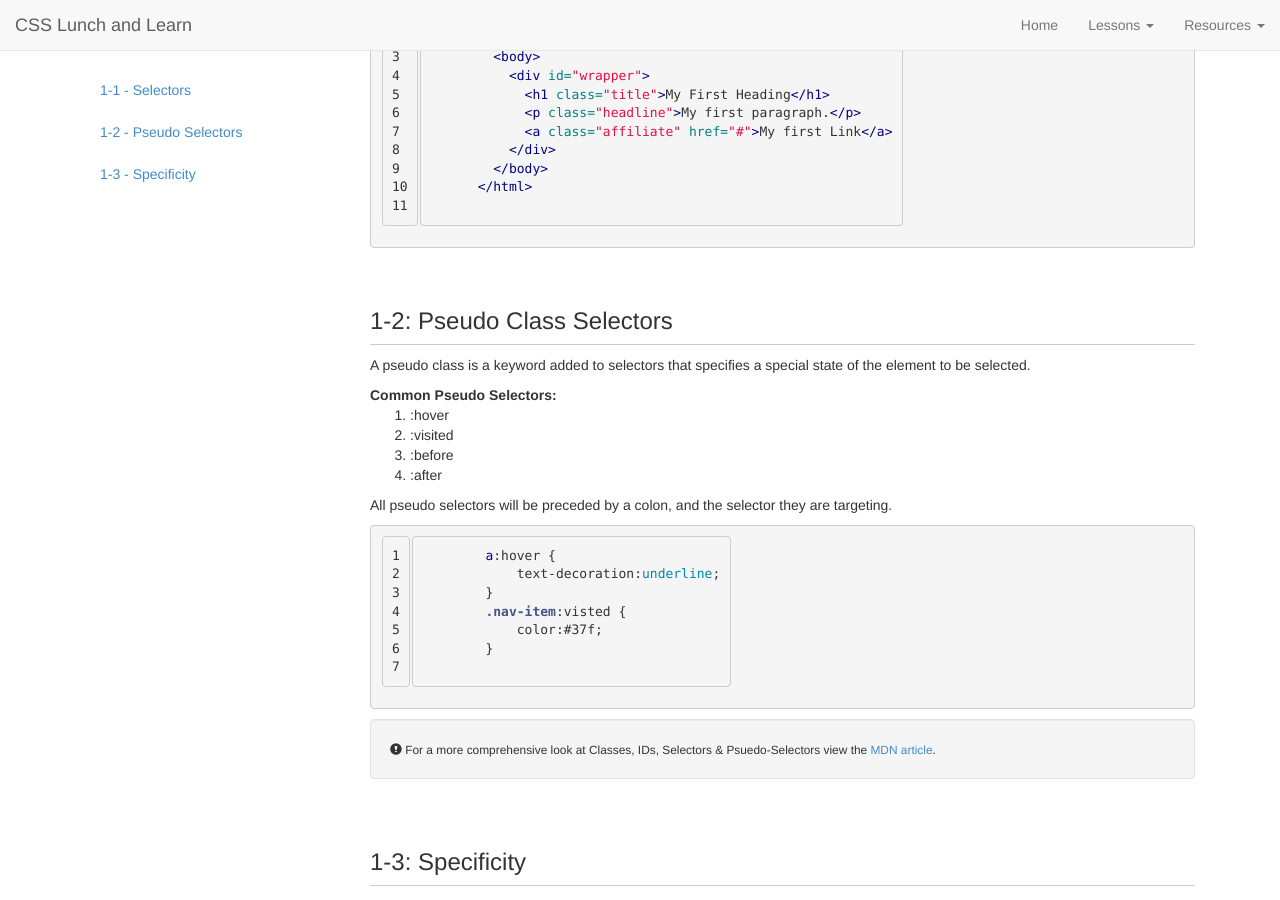
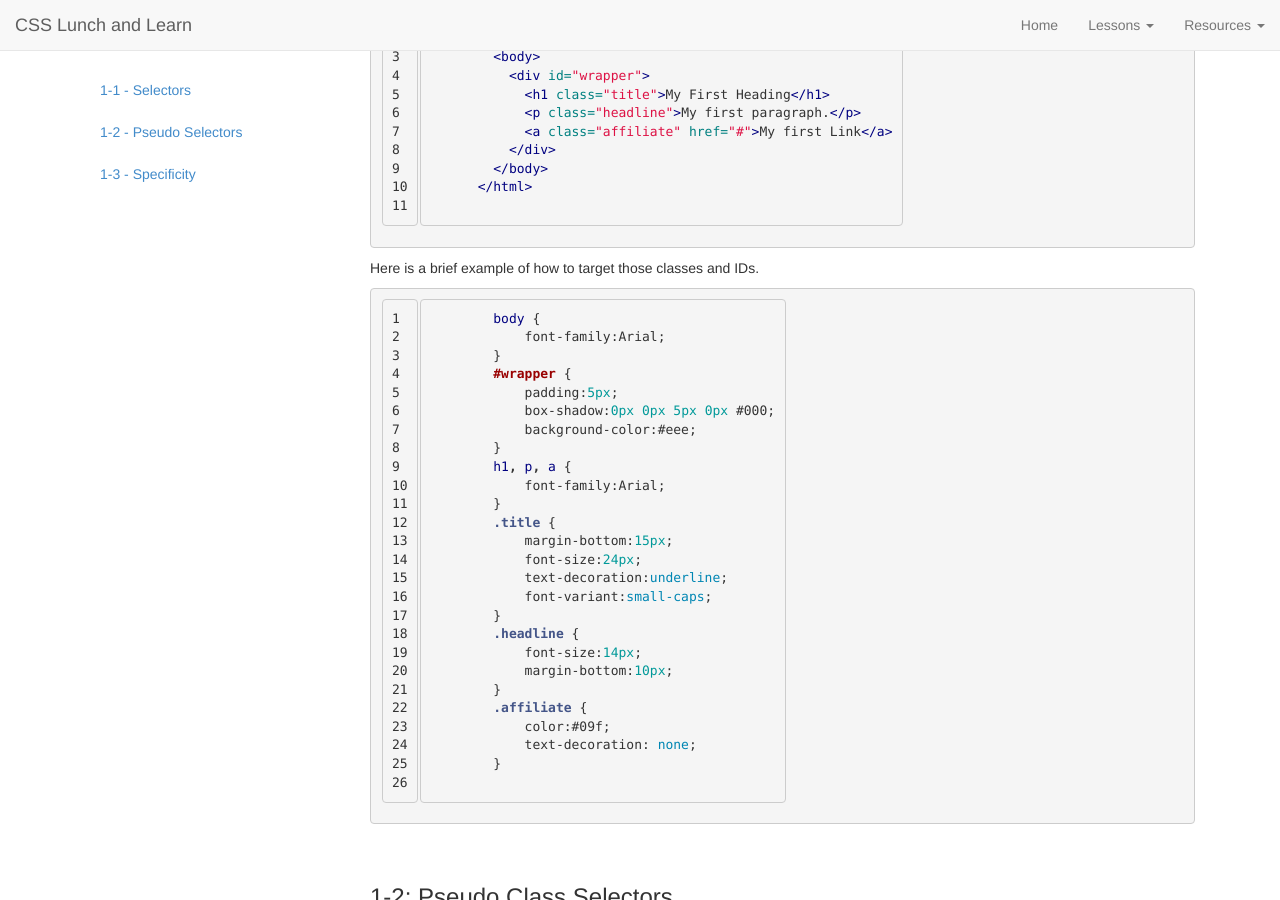
Before and after one commit to robabby/lunch-and-learn, a Jekyll site: the page built from introduction.html, in a window 1280 px wide and 900 px high, scrolled down 3645 px. Built offline with Jekyll 4.4.1, drawn with Linux system fonts in a browser that asks for light colours; Markdown is read by kramdown in place of the engine named in the settings.

Commit message:
Added to Introduction

```diff
--- a/introduction.html
+++ b/introduction.html
@@ -196,6 +196,36 @@ title: Introduction to CSS
         </body>
       </html>
         {% endhighlight %}
+
+        <p>Here is a brief example of how to target those classes and IDs.</p>
+
+        {% highlight css linenos %}
+        body {
+            font-family:Arial;
+        }
+        #wrapper {
+            padding:5px;
+            box-shadow:0px 0px 5px 0px #000;
+            background-color:#eee;
+        }
+        h1, p, a {
+            font-family:Arial;
+        }
+        .title {
+            margin-bottom:15px;
+            font-size:24px;
+            text-decoration:underline;
+            font-variant:small-caps;
+        }
+        .headline {
+            font-size:14px;
+            margin-bottom:10px;
+        }
+        .affiliate {
+            color:#09f;
+            text-decoration: none;
+        }
+        {% endhighlight %}
     </div>
 
     <div id="pseudo" class="lesson">
```
